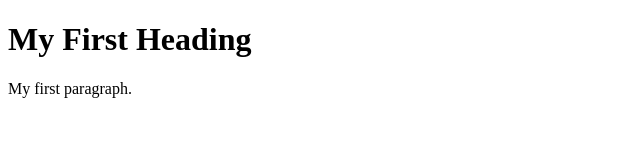
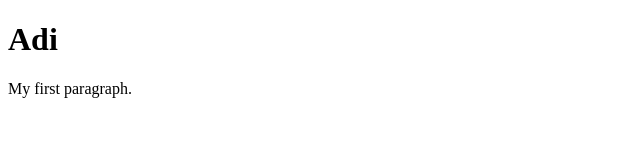
Before and after one commit to AdithiyaaD/trial, a plain HTML site: page index.html in a window 1280 px wide. Shown: the whole page, without its empty margins (0-640 px from the left). Drawn offline with Linux system fonts and the light colour scheme.

Commit message:
fix : added my name

```diff
--- a/index.html
+++ b/index.html
@@ -2,7 +2,7 @@
 <html>
 <body>
 
-<h1>My First Heading</h1>
+<h1>Adi</h1>
 <p>My first paragraph.</p>
 
 </body>
```
